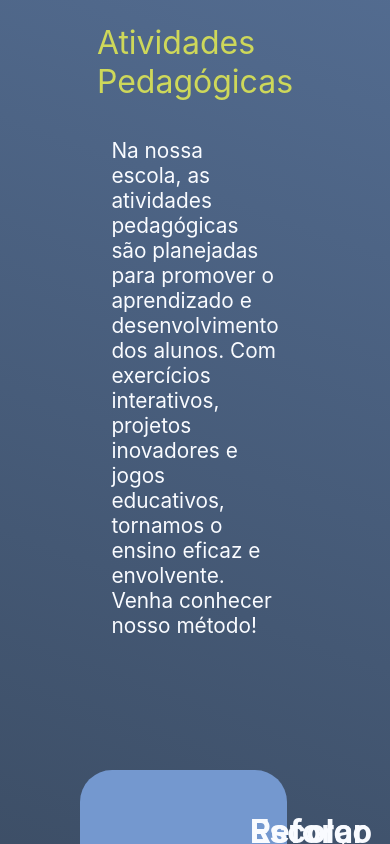
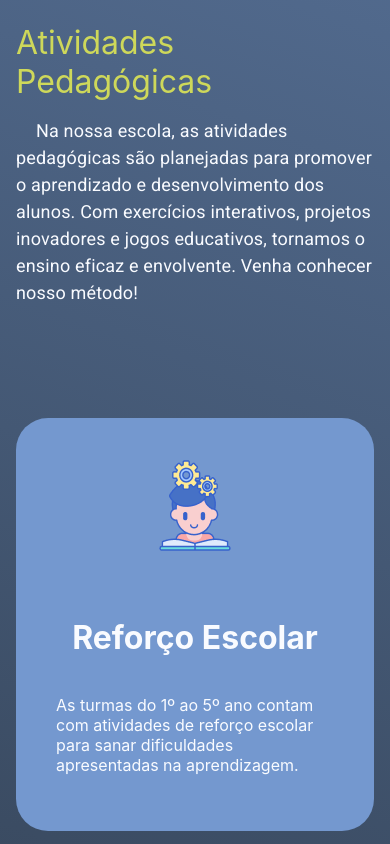
Before and after one commit to uLinck/cmec-project, a React (Create React App) app in the folder Front/: page / in a window 390 px wide. Shown: the part 1620-2464 px from the top of the page. Built offline with nearby package versions, Linux system fonts and the light colour scheme.

Commit message:
uhuuul! pedagogical activities responsiveness implemented

```diff
--- a/Front/src/Components/Sections/PedagogicalActivities/activity.tsx
+++ b/Front/src/Components/Sections/PedagogicalActivities/activity.tsx
@@ -1,11 +1,11 @@
-import { Box } from "@mui/material"
-import colors from "../../../Styles/colors"
+import { Box } from "@mui/material";
+import colors from "../../../Styles/colors";
 
 export type TActivityData = {
-    icon: JSX.Element
-    title: string
-    description: string
-}
+  icon: JSX.Element;
+  title: string;
+  description: string;
+};
 
 export const Activity = (data: TActivityData) => {
   return (
@@ -15,16 +15,14 @@ export const Activity = (data: TActivityData) => {
         padding: "2.5rem",
         gap: "2.5rem",
         color: colors.neutral0,
-                maxWidth: "55%",
+        maxWidth: { xs: "100%", sm: "60%", md: "55%" },
         display: "flex",
-                flexDirection: "row",
+        flexDirection: { xs: "column", md: "row" },
         alignItems: "center",
         borderRadius: "2rem",
       }}
     >
-            <Box>
-                {data.icon}
-            </Box>
+      <Box>{data.icon}</Box>
       <Box
         sx={{
           display: "flex",
@@ -32,9 +30,9 @@ export const Activity = (data: TActivityData) => {
           alignItems: "center",
         }}
       >
-                <h1 style={{ lineHeight: "0em" }}>{data.title}</h1>
+        <h1>{data.title}</h1>
         <p>{data.description}</p>
       </Box>
     </Box>
-    )
-}
+  );
+};
--- /dev/null
+++ b/Front/src/Components/Sections/PedagogicalActivities/cards.tsx
@@ -0,0 +1,61 @@
+import { Box } from "@mui/system";
+import { Fade } from "react-awesome-reveal";
+import { Activity, TActivityData } from "./activity";
+
+export const Cards = (data: TActivityData[]) => {
+  return (
+    <Box
+      sx={{
+        display: { xs: "none", md: "flex" },
+        width: "100%",
+        flexDirection: "column",
+        gap: "7rem",
+      }}
+    >
+      {data.map((activity, index) => (
+        <Fade
+          direction={index % 2 === 0 ? "left" : "right"}
+          damping={0.2}
+          triggerOnce
+          style={{
+            display: "flex",
+            justifyContent: index % 2 === 0 ? "start" : "end",
+          }}
+          fraction={0.5}
+          duration={1500}
+        >
+          <Activity {...activity} />
+        </Fade>
+      ))}
+    </Box>
+  );
+};
+
+export const CardsMobile = (data: TActivityData[]) => {
+  return (
+    <Box
+      sx={{
+        display: { xs: "flex", md: "none" },
+        width: "100%",
+        flexDirection: "column",
+        gap: "7em",
+      }}
+    >
+      {data.map((activity) => (
+        <Fade
+          direction="right"
+          damping={0.2}
+          triggerOnce
+          style={{
+            display: "flex",
+            justifyContent: "center",
+          }}
+          fraction={0.5}
+          duration={1500}
+        >
+          <Activity {...activity} />
+        </Fade>
+      ))}
+    </Box>
+  );
+};
--- a/Front/src/Components/Sections/PedagogicalActivities/index.tsx
+++ b/Front/src/Components/Sections/PedagogicalActivities/index.tsx
@@ -1,27 +1,27 @@
-import { Box } from "@mui/material";
+import { Box, Typography } from "@mui/material";
 import colors from "../../../Styles/colors";
-import { Activity, TActivityData } from "./activity";
-import { Fade } from "react-awesome-reveal";
+import { TActivityData } from "./activity";
 import ReforcoEscolar from "../../../Assets/Imgs/ReforcoEscolar.png";
 import SistemaSER from "../../../Assets/Imgs/SistemaSER.png";
 import RecreioDirigido from "../../../Assets/Imgs/RecreioDirigido.png";
+import { Cards, CardsMobile } from "./cards";
 
 export const PedagogicalActivities = () => {
   const activities: TActivityData[] = [
     {
-      icon: <img src={ReforcoEscolar} />,
+      icon: <img src={ReforcoEscolar} alt="Reforço Escolar" />,
       title: "Reforço Escolar",
       description:
         "As turmas do 1º ao 5º ano contam com atividades de reforço escolar para sanar dificuldades apresentadas na aprendizagem.",
     },
     {
-      icon: <img src={SistemaSER} />,
+      icon: <img src={SistemaSER} alt="Material Didático: Sistema Ser" />,
       title: "Material Didático: Sistema SER",
       description:
         "O SER dispõe de materiais didáticos diferenciados, elaborados por renomados autores com o objetivo de promover a formação integral, preparando os alunos para a universidade e os desafios do futuro.Também oferece recursos tecnológicos no Portal SER e uma série de conteúdos que vão além da sala de aula.",
     },
     {
-      icon: <img src={RecreioDirigido} />,
+      icon: <img src={RecreioDirigido} alt="Recreio Dirigido" />,
       title: "Recreio Dirigido",
       description:
         "Os alunos contam com acompanhamento de uma recreacionista ao longo do período de intervalo. São ofertadas atividades direcionadas em que os alunos optam para fazer durante este momento.",
@@ -36,7 +36,7 @@ export const PedagogicalActivities = () => {
         display: "flex",
         flexDirection: "column",
         gap: "7rem",
-        paddingX: "5rem",
+        paddingX: { xs: "1em", md: "5rem" },
         overflow: "hidden",
       }}
     >
@@ -46,7 +46,7 @@ export const PedagogicalActivities = () => {
           flexDirection: "column",
           alignItems: "center",
           alignSelf: "center",
-          width: "60%",
+          width: { xs: "100%", md: "60%" },
         }}
       >
         <h1
@@ -58,33 +58,21 @@ export const PedagogicalActivities = () => {
         >
           Atividades Pedagógicas
         </h1>
-        <p
-          style={{
+        <Typography
+          sx={{
             color: colors.neutral0,
-            fontSize: "1.3em",
+            fontSize: { xs: "18px", md: "20px" },
+            textIndent: { xs: "20px", md: "40px" },
           }}
         >
           Na nossa escola, as atividades pedagógicas são planejadas para
           promover o aprendizado e desenvolvimento dos alunos. Com exercícios
           interativos, projetos inovadores e jogos educativos, tornamos o ensino
           eficaz e envolvente. Venha conhecer nosso método!
-        </p>
+        </Typography>
       </Box>
-      {activities.map((ac, index) => (
-        <Fade
-          direction={index % 2 == 0 ? "left" : "right"}
-          damping={0.2}
-          triggerOnce
-          style={{
-            display: "flex",
-            justifyContent: index % 2 == 0 ? "start" : "end",
-          }}
-          fraction={0.5}
-          duration={1500}
-        >
-          <Activity {...ac} />)
-        </Fade>
-      ))}
+      {Cards(activities)}
+      {CardsMobile(activities)}
     </Box>
   );
 };
```
Lines whose indentation alone changed are shown as unchanged.
